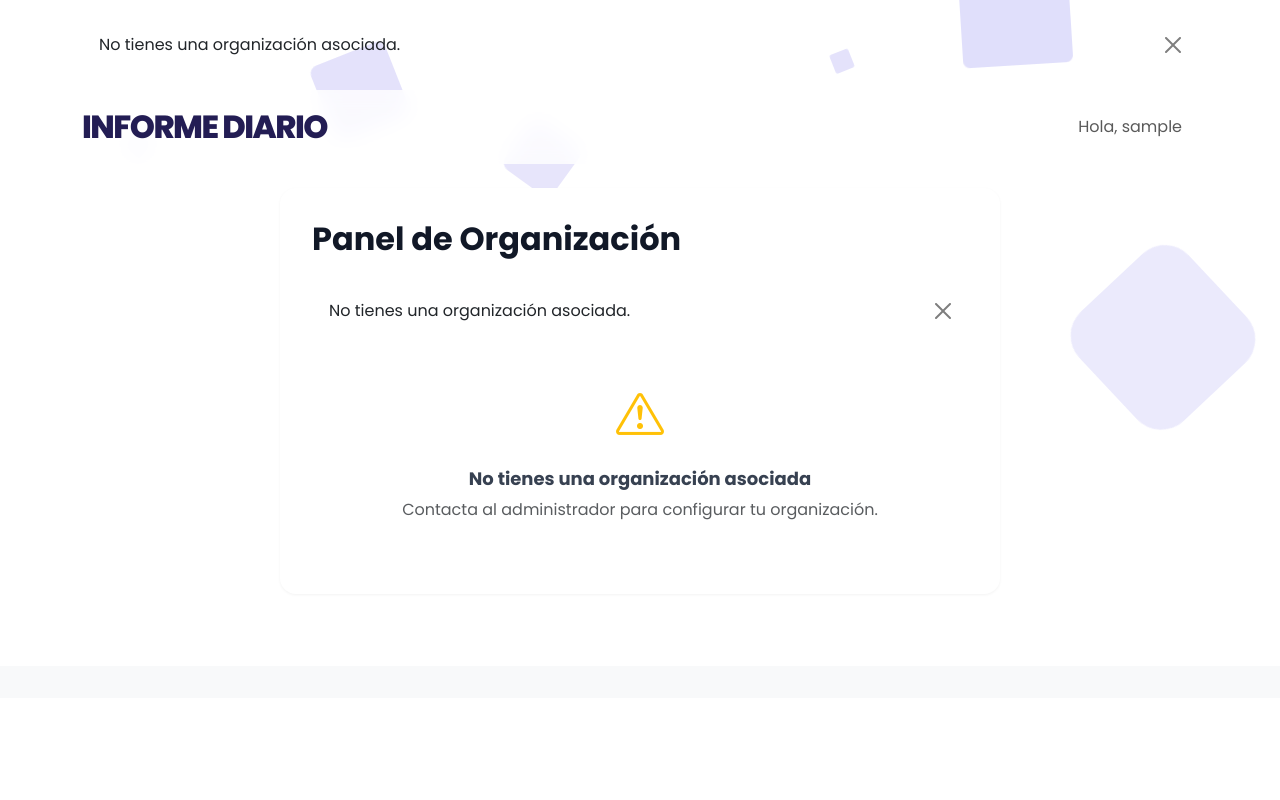
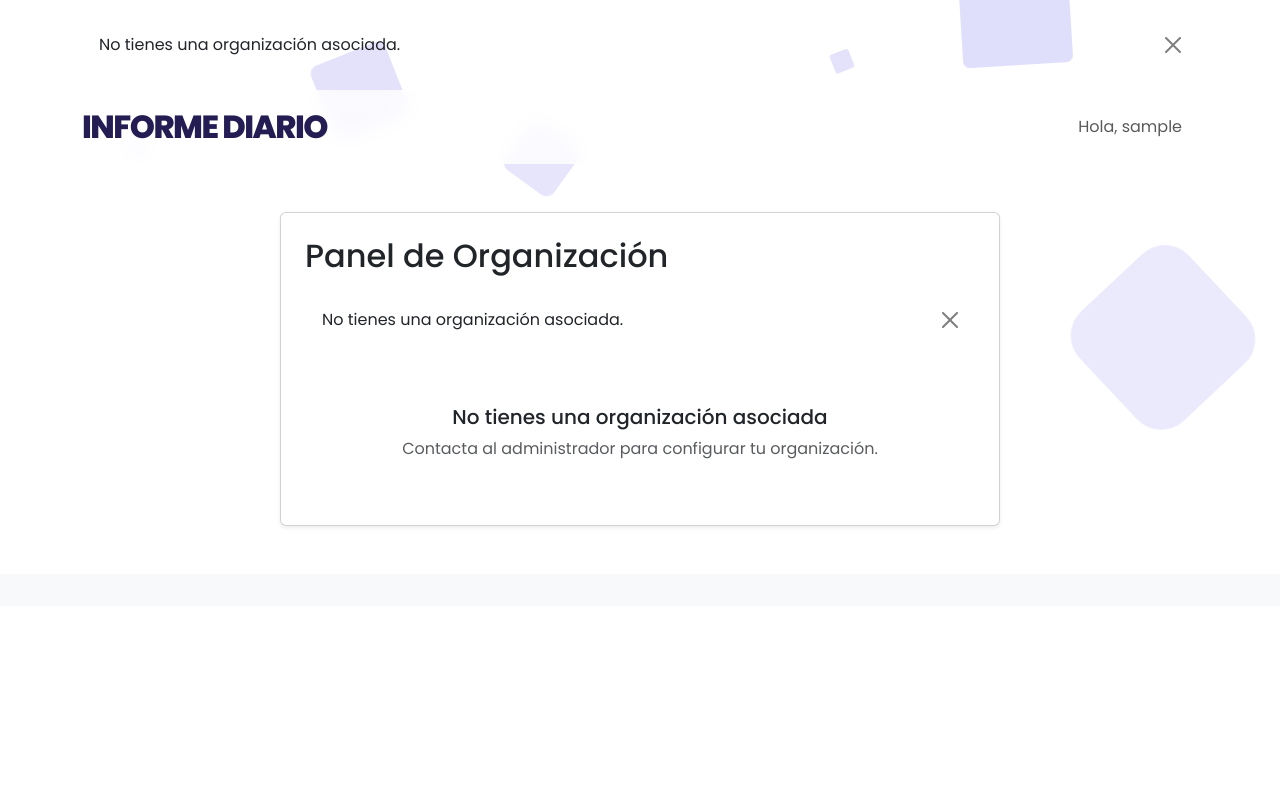
Before and after one commit to Yoyofdr/informe_diario_final, a Django app: page /panel-organizacion/ in a window 1280 px wide. Run offline with Django 5.2, Linux system fonts and the light colour scheme; the visitor is signed in with stand-in values (Sample User, id 1); data comes from the database, SQL or seed files in the repository; data that the repository does not hold is empty.

Commit message:
fix: Actualizar templates landing y panel_organizacion con diseño moderno

```diff
--- a/templates/panel_organizacion.html
+++ b/templates/panel_organizacion.html
@@ -1,101 +1,10 @@
 {% extends 'alerts/base.html' %}
 {% block content %}
-<style>
-body {
-    background: #f3f4f6;
-}
-
-.panel-card {
-    background: white;
-    border-radius: 16px;
-    padding: 2rem;
-    margin-bottom: 1.5rem;
-    box-shadow: 0 1px 3px rgba(0, 0, 0, 0.05);
-    border: none;
-}
-
-.info-card {
-    background: #f9fafb;
-    border: 1px solid #e5e7eb;
-    border-radius: 12px;
-    padding: 1.5rem;
-}
-
-.table-card {
-    background: white;
-    border-radius: 12px;
-    border: 1px solid #e5e7eb;
-    overflow: hidden;
-}
-
-.table thead {
-    background: #f9fafb;
-}
-
-.table th {
-    font-weight: 600;
-    color: #374151;
-    border-bottom: 2px solid #e5e7eb;
-}
-
-h2 {
-    font-size: 2rem;
-    font-weight: 700;
-    color: #111827;
-}
-
-h5 {
-    font-size: 1.125rem;
-    font-weight: 600;
-    color: #374151;
-}
-
-.btn-primary {
-    background: #3366FF;
-    border: none;
-    border-radius: 8px;
-    padding: 0.625rem 1.25rem;
-    font-weight: 500;
-    transition: all 0.2s;
-}
-
-.btn-primary:hover {
-    background: #2952cc;
-    transform: translateY(-1px);
-    box-shadow: 0 4px 12px rgba(51, 102, 255, 0.3);
-}
-
-.btn-outline-danger {
-    border-radius: 6px;
-    font-weight: 500;
-}
-
-.form-control {
-    border: 1px solid #e5e7eb;
-    border-radius: 8px;
-    padding: 0.625rem 1rem;
-    transition: all 0.2s;
-}
-
-.form-control:focus {
-    border-color: #3366FF;
-    box-shadow: 0 0 0 3px rgba(51, 102, 255, 0.1);
-}
-
-@media (max-width: 768px) {
-    .panel-card {
-        padding: 1.5rem;
-    }
-    h2 {
-        font-size: 1.5rem;
-    }
-}
-</style>
-<div class="container mt-4 mb-5">
+<div class="container mt-5 mb-5">
     <div class="row justify-content-center">
         <div class="col-lg-8 col-md-10 col-12">
-            <div class="panel-card">
-                <h2 class="mb-4">Panel de Organización</h2>
+            <div class="card p-4 shadow-sm">
+                <h2 class="mb-3">Panel de Organización</h2>
                 {% if messages %}
                     {% for message in messages %}
                         <div class="alert alert-{{ message.tags }} alert-dismissible fade show" role="alert">
@@ -105,28 +14,25 @@ h5 {
                     {% endfor %}
                 {% endif %}
                 {% if organizacion %}
-                    <div class="info-card mb-4">
-                        <h5 class="mb-3">Información de la Organización</h5>
+                    <div class="card mb-4" style="background-color: #f8f9fa; border: 1px solid #e9ecef;">
+                        <div class="card-body">
+                            <h5 class="card-title mb-3">Información de la Organización</h5>
                             <div class="row">
-                            <div class="col-md-6 mb-2 mb-md-0">
-                                <p class="mb-0">
-                                    <i class="bi bi-building me-2 text-muted"></i>
-                                    <strong>Organización:</strong> {{ organizacion.nombre }}
-                                </p>
+                                <div class="col-md-6">
+                                    <strong>Organización:</strong>
+                                    <span class="text-primary">{{ organizacion.nombre }}</span>
                                 </div>
                                 <div class="col-md-6">
-                                <p class="mb-0">
-                                    <i class="bi bi-at me-2 text-muted"></i>
-                                    <strong>Dominio:</strong>
+                                    <strong>Dominio autorizado:</strong>
                                     <span class="badge bg-primary">@{{ dominio }}</span>
-                                </p>
                                 </div>
                             </div>
                         </div>
                     </div>
 
-            <div class="panel-card">
-                <h5 class="mb-3">Agregar nuevo destinatario</h5>
+                    <div class="card mb-4">
+                        <div class="card-body">
+                            <h5 class="card-title mb-3">Agregar nuevo destinatario</h5>
                             <form method="post">
                                 {% csrf_token %}
                                 <div class="row">
@@ -152,42 +58,35 @@ h5 {
                                       <div class="text-danger small">{{ form.email.errors.0 }}</div>
                                     {% endif %}
                                 </div>
-                                <button type="submit" name="agregar" class="btn btn-primary">
-                                    <i class="bi bi-plus-circle me-2"></i>Agregar destinatario
-                                </button>
+                                <button type="submit" name="agregar" class="btn btn-primary">Agregar destinatario</button>
                             </form>
                         </div>
+                    </div>
 
-            <div class="panel-card">
-                <h5 class="mb-3">Destinatarios actuales</h5>
+                    <div class="card">
+                        <div class="card-body">
+                            <h5 class="card-title mb-3">Destinatarios actuales</h5>
                             {% if destinatarios %}
-                    <div class="table-card">
                                 <div class="table-responsive">
-                            <table class="table table-hover mb-0">
-                                <thead>
+                                    <table class="table table-hover">
+                                        <thead class="table-light">
                                             <tr>
                                                 <th>Nombre</th>
                                                 <th>Email</th>
-                                        <th width="120" class="text-center">Acción</th>
+                                                <th width="120">Acción</th>
                                             </tr>
                                         </thead>
                                         <tbody>
                                         {% for d in destinatarios %}
                                             <tr>
+                                                <td>{{ d.nombre|default:"Sin nombre" }}</td>
+                                                <td><code>{{ d.email }}</code></td>
                                                 <td>
-                                            <i class="bi bi-person me-2 text-muted"></i>
-                                            {{ d.nombre|default:"Sin nombre" }}
-                                        </td>
-                                        <td>
-                                            <i class="bi bi-envelope me-2 text-muted"></i>
-                                            <code>{{ d.email }}</code>
-                                        </td>
-                                        <td class="text-center">
                                                     <form method="post" class="d-inline">
                                                         {% csrf_token %}
                                                         <input type="hidden" name="dest_id" value="{{ d.id }}">
                                                         <button type="submit" name="eliminar" class="btn btn-outline-danger btn-sm" onclick="return confirm('¿Estás seguro de que quieres eliminar este destinatario?')">
-                                                    <i class="bi bi-trash"></i> Eliminar
+                                                            <i class="fas fa-trash"></i> Eliminar
                                                         </button>
                                                     </form>
                                                 </td>
@@ -196,18 +95,18 @@ h5 {
                                         </tbody>
                                     </table>
                                 </div>
-                    </div>
                             {% else %}
                                 <div class="text-center py-4">
-                        <i class="bi bi-people text-muted" style="font-size: 3rem;"></i>
+                                    <i class="fas fa-users text-muted" style="font-size: 3rem;"></i>
                                     <p class="text-muted mt-2">No hay destinatarios registrados.</p>
                                     <p class="text-muted small">Agrega el primer destinatario usando el formulario de arriba.</p>
                                 </div>
                             {% endif %}
                         </div>
+                    </div>
                 {% else %}
                     <div class="text-center py-4">
-                        <i class="bi bi-exclamation-triangle text-warning" style="font-size: 3rem;"></i>
+                        <i class="fas fa-exclamation-triangle text-warning" style="font-size: 3rem;"></i>
                         <h5 class="mt-3">No tienes una organización asociada</h5>
                         <p class="text-muted">Contacta al administrador para configurar tu organización.</p>
                     </div>
```
Also changed, not shown: templates/landing.html (+1 -10 lines). Lines whose indentation alone changed are shown as unchanged.
